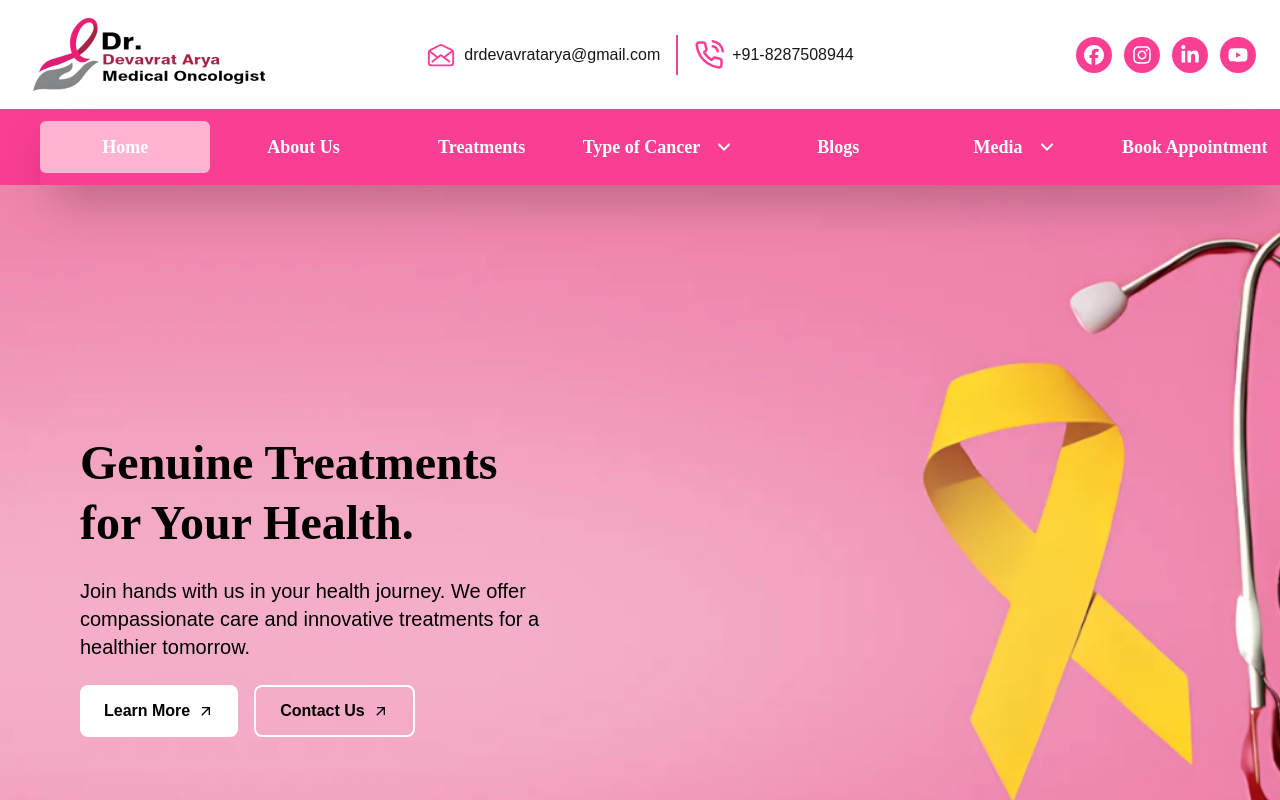
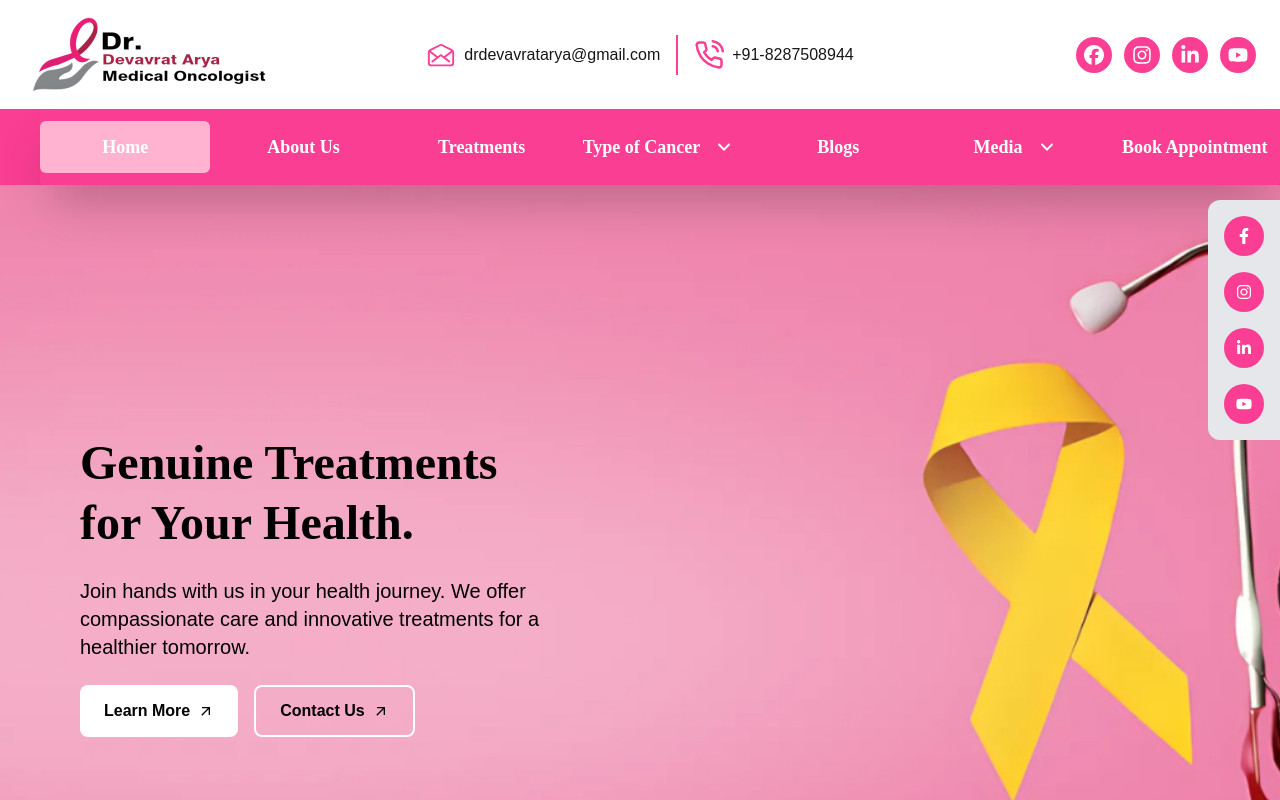
Before and after one commit to AQITPvtLtd/drdevaratharya, a Next.js app: page / in a window 1280 px wide. Shown: the top 800 px of the page. Built offline with nearby package versions, Linux system fonts and the light colour scheme.

Commit message:
add changes

```diff
--- a/src/app/layout.js
+++ b/src/app/layout.js
@@ -2,6 +2,7 @@ import { Geist, Geist_Mono } from "next/font/google";
 import "./globals.css";
 import Header from "@/components/common/header/Header";
 import Footer from "@/components/common/footer/Footer";
+import SocialLinks from "@/components/SocialLinks";
 
 const geistSans = Geist({
   variable: "--font-geist-sans",
@@ -21,6 +22,7 @@ export default function RootLayout({ children }) {
       >
         <Header />
         {children}
+        <SocialLinks />
         <Footer />
       </body>
     </html>
--- a/src/app/media/gallery/Photogallery.jsx
+++ b/src/app/media/gallery/Photogallery.jsx
@@ -34,7 +34,7 @@ const Photogallery = () => {
         Our Photos
       </p>
 
-      <div className='mt-10 grid grid-cols-1 sm:grid-cols-2 md:grid-cols-3 gap-6'>
+      <div className='mt-10 grid grid-cols-1 sm:grid-cols-2 md:grid-cols-3 gap-6 md:pr-[55px] pr-5'>
         {galleryData.map((photo, index) => (
           <motion.div
             key={photo.id}
--- a/src/app/media/videos/Video.jsx
+++ b/src/app/media/videos/Video.jsx
@@ -23,7 +23,7 @@ const Video = () => {
             </p>
 
             {/* Video Grid */}
-            <div className='grid grid-cols-1 sm:grid-cols-2 md:grid-cols-3 gap-6'>
+            <div className='grid grid-cols-1 sm:grid-cols-2 md:grid-cols-3 gap-6 md:pr-[50px] pr-5'>
                 {videos.map((videoId, index) => (
                     <motion.div
                         key={index}
--- a/src/app/services/Services.jsx
+++ b/src/app/services/Services.jsx
@@ -40,7 +40,7 @@ const Services = () => {
 
       {/* Parent container with stagger animation */}
       <motion.div
-        className="grid lg:grid-cols-3 md:grid-cols-2 grid-cols-1 px-5"
+        className="grid lg:grid-cols-3 md:grid-cols-2 grid-cols-1 px-5 md:pr-[55px] pr-5"
         variants={containerVariants}
         initial="hidden"
         whileInView="visible"
--- /dev/null
+++ b/src/components/SocialLinks.jsx
@@ -0,0 +1,53 @@
+import React from "react";
+import Link from "next/link";
+import { FaInstagram, FaFacebookF, FaLinkedinIn, FaYoutube } from 'react-icons/fa';
+
+const SocialLinks = () => {
+    return (
+        <div className="hidden sm:flex gap-4 fixed top-0 mt-[200px] right-0 flex-col justify-center items-center p-4 bg-gray-200 z-40 rounded-l-xl">
+            {/* facebook */}
+            <div className="group relative text-white w-max cursor-pointer bg-[#fa3e93] hover:bg-[#c22f72] rounded-full p-3 transition-transform duration-500 hover:scale-125">
+                <Link
+                    href="https://www.facebook.com/drdevavratarya/"
+                    role="button"
+                    target="_blank"
+                >
+                    <FaFacebookF />
+                </Link>
+            </div>
+            {/* Instagram */}
+            <div className="group text-white relative w-max cursor-pointer transition-transform duration-500 bg-[#fa3e93] hover:bg-[#c22f72] rounded-full p-3 hover:scale-125">
+                <Link
+                    href="https://www.instagram.com/drdevavratarya/"
+                    role="button"
+                    target="_blank"
+                >
+                    <FaInstagram />
+                </Link>
+            </div>
+            {/* LinkedIn */}
+            <div className="group relative text-white w-max cursor-pointer bg-[#fa3e93] hover:bg-[#c22f72] rounded-full p-3 transition-transform duration-500 hover:scale-125">
+                <Link
+                    href="https://www.linkedin.com/in/devavratarya/"
+                    role="button"
+                    target="_blank"
+                >
+                    <FaLinkedinIn />
+                </Link>
+            </div>
+
+            {/* <!-- Youtube --> */}
+            <div className="group relative text-white w-max cursor-pointer bg-[#fa3e93] hover:bg-[#c22f72] rounded-full p-3 transition-transform duration-500 hover:scale-125">
+                <Link
+                    href="https://www.youtube.com/@dr.devavratarya254/featured"
+                    role="button"
+                    target="_blank"
+                >
+                    <FaYoutube />
+                </Link>
+            </div>
+        </div>
+    );
+};
+
+export default SocialLinks;
```
